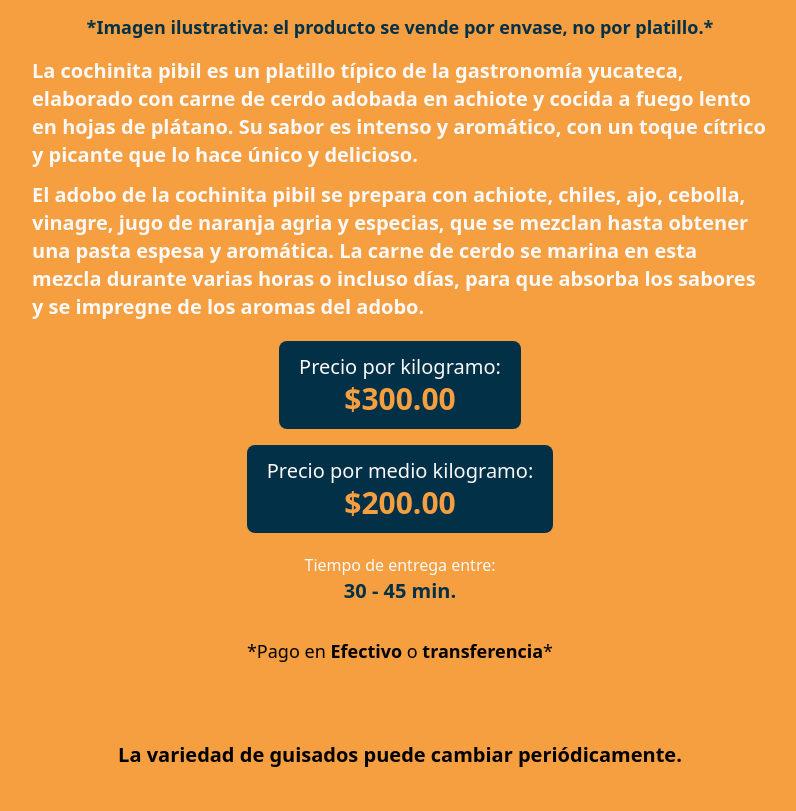
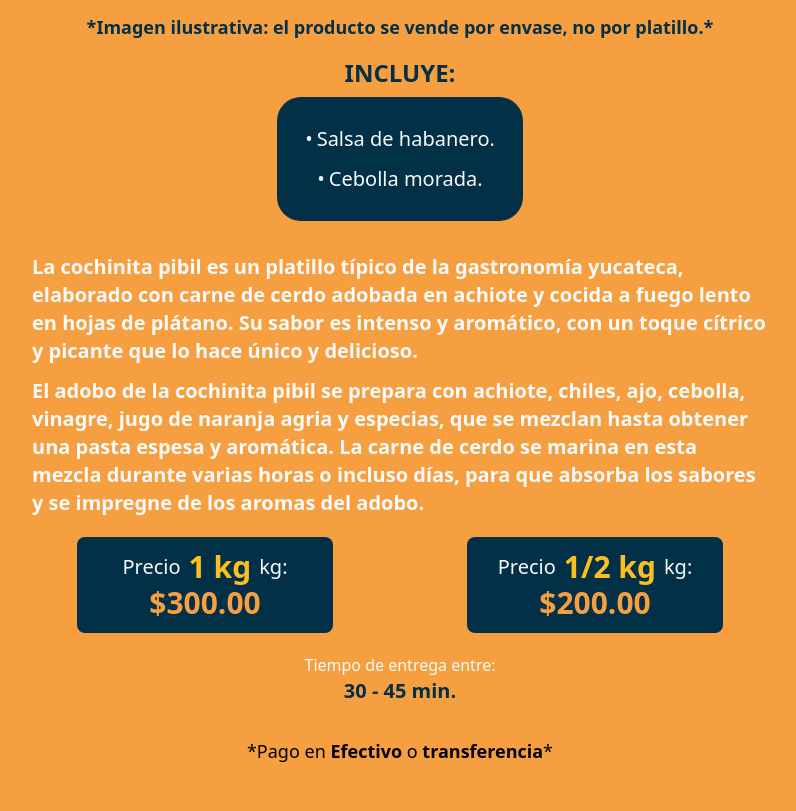
Before and after one commit to Daniel-Vasquez/guisados-de-mama, an Astro site: page /guisados/cochinita-pibil in a window 1280 px wide. Shown: the part 485-1296 px from the top of the page, without its empty margins (240-1036 px from the left). Built offline with nearby package versions, Linux system fonts and the light colour scheme; Astro itself is replaced by a stand-in of ours; no server answers.

Commit message:
Adding additional plugins

```diff
--- a/src/UI/List.astro
+++ b/src/UI/List.astro
@@ -4,8 +4,8 @@ const { listIngredients } = Astro.props;
 ---
 <ul class="bg-blue flex flex-col gap-3 text-black text-lg mb-4 p-7 rounded-3xl">
   {listIngredients.map((service: any) => (
-    <li class="flex text-white text-xl font-medium justify-center">
-      <span class="mr-2">►</span>
+    <li class="flex gap-1 text-white text-xl font-medium justify-center">
+      <span class="text-white">•</span>
       <span class="text-center">
         {service}
       </span>
--- /dev/null
+++ b/src/components/PriceDisplay/index.jsx
@@ -0,0 +1,44 @@
+import { formatCurrency } from "@/utils";
+
+const PriceCard = ({ quantity, price }) => {
+  return (
+    <div class="bg-blue flex flex-col items-center w-64 m-auto px-5 py-3 rounded-lg">
+      <div class="flex gap-2 items-center text-white text-xl">
+        Precio
+        <span class="text-3xl font-semibold text-golden">
+          {quantity}
+        </span>
+        kg:
+      </div>
+      <span class="text-3xl font-semibold text-orange">
+        {price}
+      </span>
+    </div>
+  );
+};
+
+export const PriceDisplay = ({
+  priceKilogram,
+  priceHalfKilogram,
+  priceQuarterKilogram,
+}) => {
+  return (
+    <div class="flex flex-col justify-center gap-11 sm:flex-row">
+      {priceKilogram && (
+        <PriceCard quantity="1 kg" price={formatCurrency(priceKilogram ?? 0)} />
+      )}
+      {priceHalfKilogram && (
+        <PriceCard
+          quantity="1/2 kg"
+          price={formatCurrency(priceHalfKilogram ?? 0)}
+        />
+      )}
+      {priceQuarterKilogram && (
+        <PriceCard
+          quantity="1/4 kg"
+          price={formatCurrency(priceQuarterKilogram ?? 0)}
+        />
+      )}
+    </div>
+  );
+};
--- a/src/constants/stews.ts
+++ b/src/constants/stews.ts
@@ -16,6 +16,10 @@ export const STEWS: StewType[] = [
     stewName: "cochinita-pibil",
     description:
       "Descubre la auténtica experiencia mexicana en cada bocado! Nuestra cochinita pibil te transportará directamente a las calles de Yucatán con su sabor único y tradicional.",
+    additionalIngredients: [
+      "Salsa de habanero.",
+      "Cebolla morada.",
+    ],
     href: "/guisados/cochinita-pibil",
     content: `
       <p>
--- a/src/pages/guisados/[stewName].astro
+++ b/src/pages/guisados/[stewName].astro
@@ -1,7 +1,8 @@
 ---
 import Layout from "@/layouts/Layout.astro";
 import { STEWS } from "@/constants/stews";
-import { formatCurrency } from "@/utils";
+import { PriceDisplay } from "@/components/PriceDisplay"
+import List from "@/UI/List.astro"
 
 export async function getStaticPaths() {
   return STEWS.map(
@@ -10,6 +11,7 @@ export async function getStaticPaths() {
       title,
       content,
       description,
+      additionalIngredients,
       img,
       href,
       priceKilogram,
@@ -22,6 +24,7 @@ export async function getStaticPaths() {
           title,
           content,
           description,
+          additionalIngredients,
           img,
           href,
           priceKilogram,
@@ -37,6 +40,7 @@ const {
   title,
   content,
   description,
+  additionalIngredients,
   img,
   href,
   priceKilogram,
@@ -69,39 +73,24 @@ const {
       <span class="text-blue text-center text-lg font-semibold">
         *Imagen ilustrativa: el producto se vende por envase, no por platillo.*
       </span>
+      {additionalIngredients && (
+        <div class="flex flex-col items-center gap-2">
+          <p class="text-2xl font-semibold text-blue">
+            INCLUYE:
+          </p>
+          <List listIngredients={additionalIngredients} />
+        </div>
+      )}
       <div
         class="flex flex-col gap-3 text-xl font-semibold text-white"
         set:html={content}
       />
     </div>
-    <div>
-      <div class="flex flex-col justify-center gap-4">
-        {priceKilogram && (
-          <div class="bg-blue flex flex-col items-center m-auto px-5 py-3 rounded-lg">
-            <p class="text-white text-xl">Precio por kilogramo:</p>
-            <span class="text-3xl font-semibold text-orange">
-              {formatCurrency(priceKilogram ?? 0)}
-            </span>
-          </div>
-        )}
-        {priceHalfKilogram && (
-          <div class="bg-blue flex flex-col items-center m-auto px-5 py-3 rounded-lg">
-            <p class="text-white text-xl">Precio por medio kilogramo:</p>
-            <span class="text-3xl font-semibold text-orange">
-              {formatCurrency(priceHalfKilogram ?? 0)}
-            </span>
-          </div>
-        )}
-        {priceQuarterKilogram && (
-          <div class="bg-blue flex flex-col items-center m-auto px-5 py-3 rounded-lg">
-            <p class="text-white text-xl">Precio de un cuarto:</p>
-            <span class="text-3xl font-semibold text-orange">
-              {formatCurrency(priceQuarterKilogram ?? 0)}
-            </span>
-          </div>
-        )}
-      </div>
-    </div>
+    <PriceDisplay
+      priceKilogram={priceKilogram}
+      priceHalfKilogram={priceHalfKilogram}
+      priceQuarterKilogram={priceQuarterKilogram}
+    />
     <div class="flex justify-center">
       <div class="flex flex-col items-center rounded-lg">
         <p class="text-white text-md">Tiempo de entrega entre:</p>
--- a/src/pages/paquetes.astro
+++ b/src/pages/paquetes.astro
@@ -10,7 +10,7 @@ const ELEMENTS_INCLUDED = [
   "1 kg de sopa fría codito.",
   "1/2 kg de arroz.",
   "1/2 kg de frijoles.",
-  "Salsa",
+  "Salsa.",
   "Tortillas.",
 ];
 ---
--- a/src/types/stews.ts
+++ b/src/types/stews.ts
@@ -2,6 +2,7 @@ export type StewType = {
   title: string;
   stewName: string;
   description: string;
+  additionalIngredients?: Array<string>;
   href: string;
   content: string;
   priceKilogram?: number;
```
